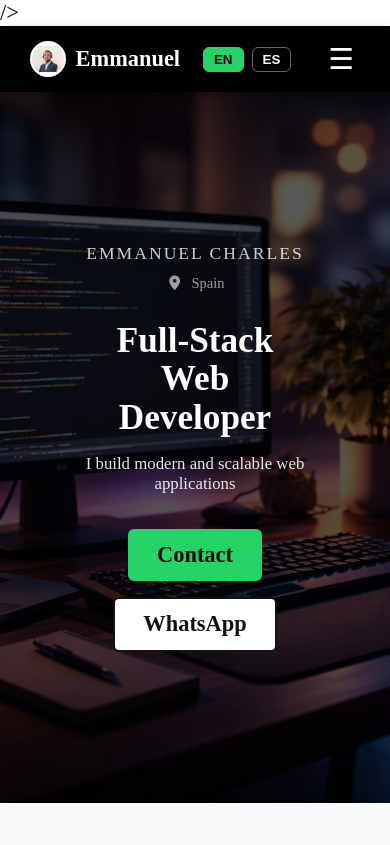
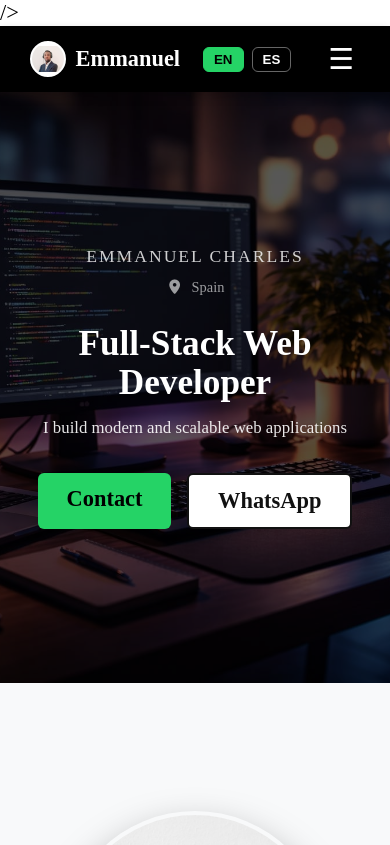
Before and after one commit to ManuelC555/emmanuel-charles-portfolio, a React (Vite) app: page / in a window 390 px wide. Shown: the top 845 px of the page. Built offline with nearby package versions, Linux system fonts and the light colour scheme.

Commit message:
Fix hero contact anchor scroll on mobile portrait

```diff
--- a/src/index.css
+++ b/src/index.css
@@ -5,7 +5,7 @@ body {
 }
 
 section {
-  padding: 60px;
+  padding: 60px 1.5rem;
 }
 
 /* NAVBAR */
@@ -165,6 +165,7 @@ section {
   min-height: 60vh;
   display: flex;
   align-items: center;
+  padding: 0;
 }
 
 .hero::before {
```
